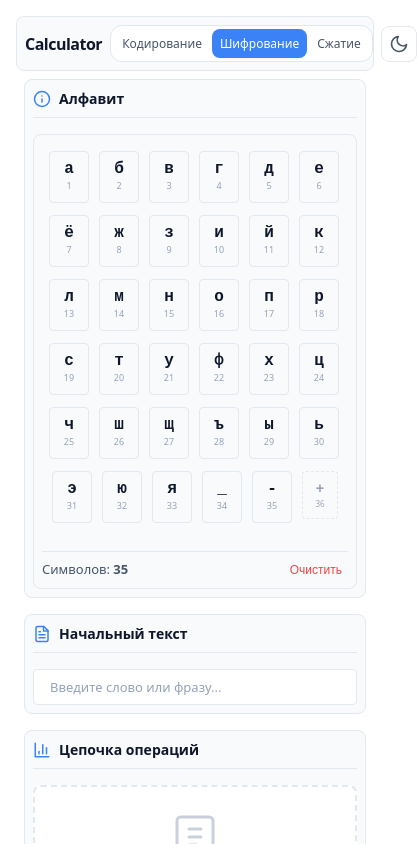
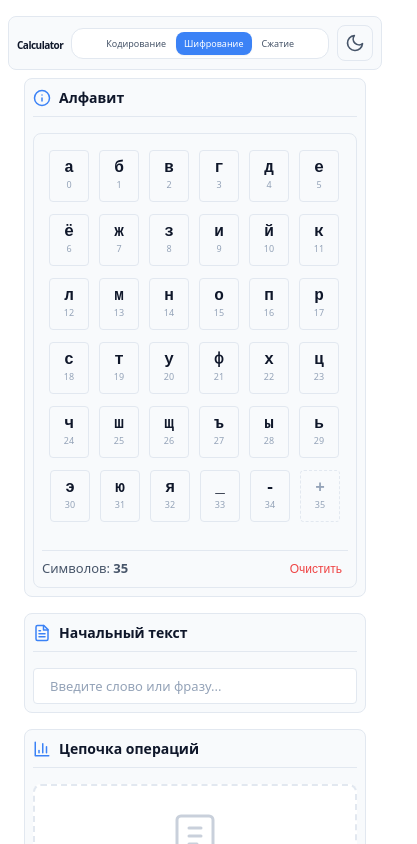
Before and after one commit to koupcls/Calculator, a Vue app in the folder app/: page /Calculator/cipher in a window 390 px wide. Shown: the top 844 px of the page, 417 px wide, since content can reach past the window. Built offline with nearby package versions, Linux system fonts and the light colour scheme.

Commit message:
fix(cipher): updatecomponents in accordance with the previous fix

```diff
--- a/app/src/components/cipher/AlphabetEditor.vue
+++ b/app/src/components/cipher/AlphabetEditor.vue
@@ -1,5 +1,5 @@
 <script setup lang="ts">
-import { ref, computed, nextTick } from 'vue'
+import { ref, computed } from 'vue'
 import AlphabetTile from './AlphabetTile.vue'
 
 const DEFAULT_ALPHABET = 'абвгдеёжзийклмнопрстуфхцчшщъыьэюя -'
@@ -13,10 +13,7 @@ const emit = defineEmits<{
   (e: 'update:modelValue', value: string): void
 }>()
 
-const editing = ref(false)
 const focusedIndex = ref<number | null>(null)
-const tempChar = ref('')
-const inputRef = ref<HTMLInputElement>()
 
 const alphabetChars = computed(() => {
   const seen = new Set<string>()
@@ -28,26 +25,12 @@ const alphabetChars = computed(() => {
 })
 
 const plusIndex = computed(() => alphabetChars.value.length)
-const isValidChar = (char: string) => char.length === 1 && !props.modelValue.includes(char)
+const isValidChar = (char: string) => char.length === 1 && !props.modelValue.includes(char.toLowerCase())
 
-const startAdding = () => {
-  editing.value = true
-  tempChar.value = ''
-  focusedIndex.value = plusIndex.value
-  nextTick(() => inputRef.value?.focus())
-}
-
-const confirmAdd = () => {
-  if (isValidChar(tempChar.value)) {
-    emit('update:modelValue', props.modelValue + tempChar.value)
-    tempChar.value = ''
-    nextTick(() => inputRef.value?.focus())
+const handleAddChar = (char: string) => {
+  if (isValidChar(char)) {
+    emit('update:modelValue', props.modelValue + char.toLowerCase())
   }
-}
-
-const cancelAdd = () => {
-  editing.value = false
-  tempChar.value = ''
 }
 
 const removeChar = (index: number) => {
@@ -72,49 +55,19 @@ const resetAlphabet = () => {
   emit('update:modelValue', props.defaultAlphabet || DEFAULT_ALPHABET)
 }
 
-const handleKeydown = (e: KeyboardEvent) => {
-  if (editing.value) {
-    if (e.key === 'Escape') {
-      e.preventDefault()
-      cancelAdd()
-    }
-    return
-  }
-
-  const max = plusIndex.value
-
-  switch (e.key) {
-    case 'ArrowRight':
-      e.preventDefault()
-      focusedIndex.value = focusedIndex.value === null ? 0 : Math.min(focusedIndex.value + 1, max)
-      break
-    case 'ArrowLeft':
-      e.preventDefault()
-      focusedIndex.value = focusedIndex.value === null ? max : Math.max(focusedIndex.value - 1, 0)
-      break
-    case 'Backspace':
-    case 'Delete':
-      e.preventDefault()
-      if (focusedIndex.value !== null && focusedIndex.value >= 0 && focusedIndex.value < alphabetChars.value.length) {
-        removeChar(focusedIndex.value)
-      }
-      break
-    case 'Enter':
-    case ' ':
-      e.preventDefault()
-      if (focusedIndex.value === plusIndex.value) {
-        startAdding()
-      } else if (focusedIndex.value !== null && focusedIndex.value >= 0) {
-        removeChar(focusedIndex.value)
-      }
-      break
+const handleTileClick = (index: number) => {
+  if (focusedIndex.value === index) {
+    removeChar(index)
+  } else {
+    focusedIndex.value = index
   }
 }
 
-const isFocused = (index: number) => focusedIndex.value === index
 const handleFocus = () => {
   if (focusedIndex.value === null) focusedIndex.value = plusIndex.value
 }
+
+const isFocused = (index: number) => focusedIndex.value === index
 
 const isDefault = computed(() => {
   const defaultAlphabet = props.defaultAlphabet || DEFAULT_ALPHABET
@@ -127,7 +80,6 @@ const isDefault = computed(() => {
     class="alphabet-editor"
     tabindex="0"
     @focus="handleFocus"
-    @keydown="handleKeydown"
     @blur="focusedIndex = null"
   >
     <!-- 🔹 Центрируем тайлы по горизонтали -->
@@ -140,32 +92,16 @@ const isDefault = computed(() => {
         :focused="isFocused(idx)"
         removable
         @remove="removeChar(idx)"
-        @click="focusedIndex = idx"
+        @click="handleTileClick(idx)"
       />
 
-      <button
-        class="plus-tile tile"
-        :class="{ focused: isFocused(plusIndex), editing }"
-        @click="!editing ? startAdding() : null"
-        tabindex="-1"
-        type="button"
-      >
-        <span class="tile-symbol plus-symbol">+</span>
-        <span class="tile-index">{{ alphabetChars.length + 1 }}</span>
-
-        <input
-          v-if="editing"
-          ref="inputRef"
-          v-model="tempChar"
-          type="text"
-          maxlength="1"
-          class="tile-input"
-          placeholder="?"
-          @keyup.enter="confirmAdd"
-          @keyup.escape="cancelAdd"
-          @blur="cancelAdd"
-        />
-      </button>
+      <!-- 🔹 Плюс-тайл -->
+      <AlphabetTile
+        :index="plusIndex"
+        :focused="isFocused(plusIndex)"
+        @add="handleAddChar"
+        @click="focusedIndex = plusIndex"
+      />
     </div>
 
     <div v-if="alphabetChars.length === 0" class="empty-hint">
@@ -216,85 +152,6 @@ const isDefault = computed(() => {
   gap: var(--spacing-sm);
   padding: var(--spacing-sm) 0;
   justify-content: center;
-}
-
-/* 🔹 Плюс-тайл — стиль как у Tile.vue */
-.plus-tile {
-  position: relative;
-  display: inline-flex;
-  flex-direction: column;
-  align-items: center;
-  justify-content: center;
-  width: 40px;
-  height: 52px;
-  background: var(--color-bg-secondary);
-  border: 1px dashed var(--color-border);
-  border-radius: var(--radius-sm);
-  transition: all var(--transition);
-  cursor: pointer;
-  user-select: none;
-  padding: 0;
-}
-
-.plus-tile:hover {
-  border-style: solid;
-  border-color: var(--color-primary);
-  background: var(--color-bg-tertiary);
-  transform: translateY(-2px);
-}
-
-.plus-tile.focused {
-  border-style: solid;
-  border-color: var(--color-primary);
-  box-shadow: 0 0 0 3px color-mix(in srgb, var(--color-primary) 20%, transparent);
-}
-
-.plus-tile.editing {
-  border-style: solid;
-  border-color: var(--color-primary);
-  background: var(--color-bg-tertiary);
-}
-
-.plus-symbol {
-  font-family: var(--font-mono);
-  font-size: 16px;
-  font-weight: 600;
-  color: var(--color-text-muted);
-  line-height: 1;
-  transition: color var(--transition);
-}
-
-.plus-tile:hover .plus-symbol {
-  color: var(--color-primary);
-}
-
-.tile-index {
-  font-family: var(--font-sans);
-  font-size: 9px;
-  color: var(--color-text-muted);
-  margin-top: 2px;
-  font-weight: 500;
-}
-
-.tile-input {
-  position: absolute;
-  inset: 0;
-  width: 100%;
-  height: 100%;
-  font-family: var(--font-mono);
-  font-size: 16px;
-  text-align: center;
-  background: var(--color-bg-tertiary);
-  border: none;
-  outline: none;
-  color: var(--color-text);
-  border-radius: var(--radius-sm);
-  z-index: 1;
-}
-
-.tile-input::placeholder {
-  color: var(--color-text-muted);
-  opacity: 0.6;
 }
 
 .empty-hint {
@@ -374,19 +231,6 @@ const isDefault = computed(() => {
 
 /* 🔹 Адаптивность */
 @media (max-width: 768px) {
-  .plus-tile {
-    width: 36px;
-    height: 48px;
-  }
-
-  .plus-symbol {
-    font-size: 14px;
-  }
-
-  .tile-index {
-    font-size: 8px;
-  }
-
   .editor-info {
     flex-direction: column;
     align-items: flex-start;
--- a/app/src/components/cipher/AlphabetTile.vue
+++ b/app/src/components/cipher/AlphabetTile.vue
@@ -1,40 +1,198 @@
 <script setup lang="ts">
-import Tile from '../ui/Tile.vue';
+import { ref, computed } from 'vue'
+import Tile from '../ui/Tile.vue'
+import { nextTick } from 'vue';
 
 const props = defineProps<{
-  symbol: string
+  symbol?: string
   index: number
   removable?: boolean
+  focused?: boolean
 }>()
 
 const emit = defineEmits<{
   (e: 'remove'): void
+  (e: 'add', char: string): void
+  (e: 'click'): void
 }>()
 
-const handleClick = (e: MouseEvent) => {
-  if ((e.target as HTMLElement).closest('.tile-remove')) return
-  if (props.removable) emit('remove')
+const inputRef = ref<HTMLInputElement | null>(null)
+const isPlusMode = computed(() => props.symbol === undefined)
+
+const editing = ref(false)
+const tempChar = ref('')
+
+const handleTileClick = () => {
+  if (isPlusMode.value) {
+    if (!editing.value) {
+      editing.value = true
+      tempChar.value = ''
+      nextTick(() => inputRef.value?.focus())
+    }
+  } else {
+    emit('click')
+  }
+}
+
+const handleInputConfirm = () => {
+  if (isPlusMode.value && tempChar.value && tempChar.value.length === 1) {
+    emit('add', tempChar.value)
+    tempChar.value = ''
+    editing.value = false
+  }
+}
+
+const handleInputCancel = () => {
+  if (isPlusMode.value) {
+    editing.value = false
+    tempChar.value = ''
+  }
+}
+
+const handleRemoveClick = (e: Event) => {
+  e.stopPropagation()
+  emit('remove')
 }
 </script>
 
 <template>
-  <div class="alphabet-tile" :class="{ removable }" @click="handleClick">
-    <Tile :symbol="symbol" :index="index + 1" />
-    <button v-if="removable" class="tile-remove" @click.stop="$emit('remove')">×</button>
+  <div
+    v-if="isPlusMode"
+    class="plus-tile tile"
+    :class="{ focused, editing }"
+    @click="handleTileClick"
+    tabindex="-1"
+  >
+    <span class="tile-symbol plus-symbol">+</span>
+    <span class="tile-index">{{ index }}</span>
+
+    <input
+      v-if="editing"
+      ref="inputRef"
+      v-model="tempChar"
+      type="text"
+      maxlength="1"
+      class="tile-input"
+      placeholder="?"
+      @keyup.enter="handleInputConfirm"
+      @keyup.escape="handleInputCancel"
+      @blur="handleInputCancel"
+    />
+  </div>
+  <div
+    v-else
+    class="alphabet-tile"
+    :class="{ removable, focused }"
+    @click="handleTileClick"
+  >
+    <Tile :symbol="symbol!" :index="index" :removable="removable" :show-number="true" />
+    <button v-if="removable" class="tile-remove" @click="handleRemoveClick">×</button>
   </div>
 </template>
 
 <style scoped>
+/* Стили для плюс-тайла */
+.plus-tile {
+  position: relative;
+  display: inline-flex;
+  flex-direction: column;
+  align-items: center;
+  justify-content: center;
+  width: 40px;
+  height: 52px;
+  background: var(--color-bg-secondary);
+  border: 1px dashed var(--color-border);
+  border-radius: var(--radius-sm);
+  transition: all var(--transition);
+  cursor: pointer;
+  user-select: none;
+  padding: 0;
+}
+
+.plus-tile:hover {
+  border-style: solid;
+  border-color: var(--color-primary);
+  background: var(--color-bg-tertiary);
+  transform: translateY(-2px);
+}
+
+.plus-tile.focused {
+  border-style: solid;
+  border-color: var(--color-primary);
+  box-shadow: 0 0 0 3px color-mix(in srgb, var(--color-primary) 20%, transparent);
+}
+
+.plus-tile.editing {
+  border-style: solid;
+  border-color: var(--color-primary);
+  background: var(--color-bg-tertiary);
+}
+
+.plus-symbol {
+  font-family: var(--font-mono);
+  font-size: 16px;
+  font-weight: 600;
+  color: var(--color-text-muted);
+  line-height: 1;
+  transition: color var(--transition);
+}
+
+.plus-tile:hover .plus-symbol {
+  color: var(--color-primary);
+}
+
+.tile-index {
+  font-family: var(--font-sans);
+  font-size: 9px;
+  color: var(--color-text-muted);
+  margin-top: 2px;
+  font-weight: 500;
+}
+
+.tile-input {
+  position: absolute;
+  inset: 0;
+  width: 100%;
+  height: 100%;
+  font-family: var(--font-mono);
+  font-size: 16px;
+  text-align: center;
+  background: var(--color-bg-tertiary);
+  border: none;
+  outline: none;
+  color: var(--color-text);
+  border-radius: var(--radius-sm);
+  z-index: 1;
+}
+
+.tile-input::placeholder {
+  color: var(--color-text-muted);
+  opacity: 0.6;
+}
+
+/* Стили для обычного тайла */
 .alphabet-tile {
   position: relative;
   display: inline-flex;
   cursor: pointer;
+  transition: all var(--transition);
 }
 
 .alphabet-tile:hover {
   transform: translateY(-2px);
 }
 
+/* Выделенный тайл */
+.alphabet-tile.focused {
+  transform: translateY(-2px);
+}
+
+.alphabet-tile.focused :deep(.tile) {
+  border-color: var(--color-primary);
+  box-shadow: 0 0 0 3px color-mix(in srgb, var(--color-primary) 20%, transparent);
+}
+
+/* Крестик в углу */
 .tile-remove {
   position: absolute;
   top: -6px;
@@ -59,4 +217,10 @@ const handleClick = (e: MouseEvent) => {
 .alphabet-tile:hover .tile-remove {
   opacity: 1;
 }
+
+@media (hover: none) {
+  .alphabet-tile.focused .tile-remove {
+    opacity: 1;
+  }
+}
 </style>
--- a/app/src/components/layout/Header.vue
+++ b/app/src/components/layout/Header.vue
@@ -163,7 +163,7 @@ const navigate = (path: string) => router.push(path)
 
 @media (max-width: 480px) {
   .app-header {
-    margin: 0 var(--spacing-sm);
+    margin: 2 var(--spacing-sm);
   }
 
   .header-content {
@@ -171,7 +171,7 @@ const navigate = (path: string) => router.push(path)
   }
 
   .app-title {
-    font-size: 16px;
+    font-size: 10px;
   }
 
   .app-nav {
@@ -179,8 +179,8 @@ const navigate = (path: string) => router.push(path)
   }
 
   .nav-tab {
-    padding: 6px 8px;
-    font-size: 12px;
+    padding: 5px 8px;
+    font-size: 9px;
   }
 }
 </style>
--- a/app/src/components/ui/Tile.vue
+++ b/app/src/components/ui/Tile.vue
@@ -5,17 +5,20 @@ const props = defineProps<{
   symbol: string
   index: number
   highlight?: boolean
+  showNumber?: boolean
 }>()
 
 const displaySymbol = computed(() =>
   props.symbol === ' ' ? '_' : props.symbol
 )
+
+const shouldShowNumber = computed(() => props.showNumber !== false)
 </script>
 
 <template>
-  <div class="tile" :class="{ highlighted: highlight }">
+  <div class="tile" :class="{ highlighted: highlight, 'square': !shouldShowNumber }">
     <span class="tile-symbol">{{ displaySymbol }}</span>
-    <span class="tile-index">{{ index }}</span>
+    <span v-if="shouldShowNumber" class="tile-index">{{ index }}</span>
   </div>
 </template>
 
@@ -31,6 +34,10 @@ const displaySymbol = computed(() =>
   border: 1px solid var(--color-border);
   border-radius: var(--radius-sm);
   transition: all var(--transition);
+}
+
+.tile.square {
+  height: 40px; /* Квадратный */
 }
 
 .tile.highlighted {
--- a/app/src/stores/cipherStore.ts
+++ b/app/src/stores/cipherStore.ts
@@ -1,48 +1,9 @@
 import { defineStore } from 'pinia'
 import { vigenereCipher, columnarTransposition } from '../core/cipher/algorithms'
-import type { CipherState, CipherStep, CipherMode, CipherType, ColumnarVisualization } from '../core/cipher/storeTypes'
+import type { CipherState, CipherStep, CipherMode, CipherType } from '../core/cipher/storeTypes'
 
 function generateId(): string {
   return Math.random().toString(36).slice(2, 9)
-}
-
-function buildColumnarVisualization(
-  text: string,
-  key: string,
-  alphabet: string,
-  mode: CipherMode
-): ColumnarVisualization {
-  const keyLength = key.length
-  const keyIndices = Array.from({ length: keyLength }, (_, i) => i)
-
-  keyIndices.sort((a, b) => {
-    const idxA = alphabet.indexOf(key[a])
-    const idxB = alphabet.indexOf(key[b])
-    return idxA === idxB ? a - b : idxA - idxB
-  })
-
-  const numRows = Math.ceil(text.length / keyLength)
-  const table: string[][] = Array.from({ length: numRows }, () => Array(keyLength).fill(''))
-
-  if (mode === 'encrypt') {
-    for (let i = 0; i < text.length; i++) {
-      table[Math.floor(i / keyLength)][i % keyLength] = text[i]
-    }
-    return { keyIndices, sortedOrder: keyIndices, table, readOrder: 'columns' }
-  } else {
-    const remainder = text.length % keyLength || keyLength
-    const colLengths: number[] = Array(keyLength).fill(0)
-    for (let i = 0; i < keyLength; i++) {
-      colLengths[keyIndices[i]] = i < remainder ? numRows : numRows - 1
-    }
-    let idx = 0
-    for (const colIdx of keyIndices) {
-      for (let row = 0; row < colLengths[colIdx]; row++) {
-        if (idx < text.length) table[row][colIdx] = text[idx++]
-      }
-    }
-    return { keyIndices, sortedOrder: keyIndices, table, colLengths, readOrder: 'rows' }
-  }
 }
 
 export const useCipherStore = defineStore('cipher', {
@@ -101,8 +62,9 @@ export const useCipherStore = defineStore('cipher', {
         if (step.type === 'vigenere') {
           step.output = vigenereCipher(step.input, step.key, this.alphabet, step.mode)
         } else {
-          step.output = columnarTransposition(step.input, step.key, this.alphabet, step.mode)
-          step.visualization = buildColumnarVisualization(step.input, step.key, this.alphabet, step.mode)
+          const data = columnarTransposition(step.input, step.key, this.alphabet, step.mode)
+          step.output = data.result
+          step.visualization = data.visualization
         }
       } catch (err) {
         step.error = err instanceof Error ? err.message : 'Ошибка шифрования'
@@ -112,14 +74,12 @@ export const useCipherStore = defineStore('cipher', {
       }
     },
 
-    // 🔹 Пересчитать цепочку начиная с указанного индекса
     async recalculateFrom(startIndex: number) {
       if (startIndex < 0 || startIndex >= this.steps.length) return
 
       for (let i = startIndex; i < this.steps.length; i++) {
         const step = this.steps[i]
 
-        // Для первого шага вход берём извне, для остальных — выход предыдущего
         if (i > 0) {
           const prevStep = this.steps[i - 1]
           if (!prevStep?.output) break
@@ -129,37 +89,6 @@ export const useCipherStore = defineStore('cipher', {
         await this.runStep(step.id)
         if (step.error) break
       }
-    },
-
-    async runAll() {
-      if (this.steps.length === 0) return
-
-      this.isLoading = true
-      this.error = null
-
-      try {
-        for (let i = 0; i < this.steps.length; i++) {
-          const step = this.steps[i]
-          if (i > 0 && this.steps[i - 1]?.output) {
-            step.input = this.steps[i - 1].output!
-          }
-          await this.runStep(step.id)
-          if (step.error) break
-        }
-      } catch (err) {
-        this.error = err instanceof Error ? err.message : 'Неизвестная ошибка'
-      } finally {
-        this.isLoading = false
-      }
-    },
-
-    reset() {
-      this.steps = []
-      this.error = null
-    },
-
-    clearAll() {
-      this.$reset()
     }
   }
 })
```
Also changed, not shown: app/src/components/cipher/StepCard.vue (+10 -25 lines).
